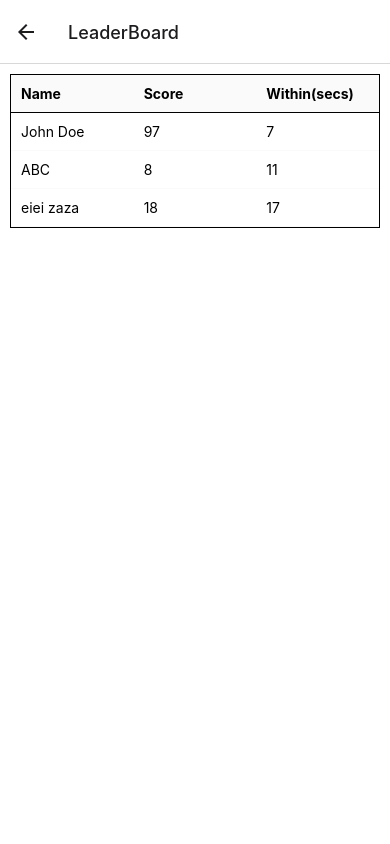
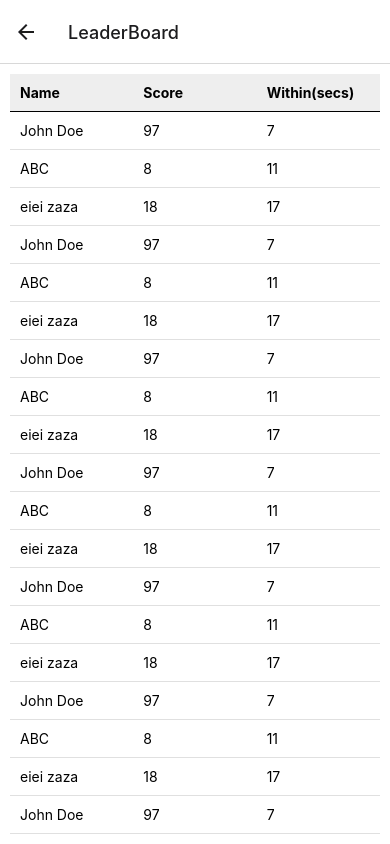
Before and after one commit to lertumpai/exam-bd, a React Native app: screen /LeaderBoard in a window 390 px wide. Built offline with nearby package versions, Linux system fonts and the light colour scheme.

Commit message:
implement table score

```diff
--- a/screens/leaderBoard/components/ScoreTable.tsx
+++ b/screens/leaderBoard/components/ScoreTable.tsx
@@ -32,7 +32,196 @@ function ScoreTable() {
       score: 18,
       startDateTime: new Date('2021-01-01T00:00:00Z'),
       finishDateTime: new Date('2021-01-01T00:00:17Z')
-    }
+    },
+    {
+      id: 1,
+      name: 'John Doe',
+      score: 97,
+      startDateTime: new Date('2021-01-01T00:00:00Z'),
+      finishDateTime: new Date('2021-01-01T00:00:07Z')
+    },
+    {
+      id: 2,
+      name: 'ABC',
+      score: 8,
+      startDateTime: new Date('2021-01-01T00:00:00Z'),
+      finishDateTime: new Date('2021-01-01T00:00:11Z')
+    },
+    {
+      id: 3,
+      name: 'eiei zaza',
+      score: 18,
+      startDateTime: new Date('2021-01-01T00:00:00Z'),
+      finishDateTime: new Date('2021-01-01T00:00:17Z')
+    },
+    {
+      id: 1,
+      name: 'John Doe',
+      score: 97,
+      startDateTime: new Date('2021-01-01T00:00:00Z'),
+      finishDateTime: new Date('2021-01-01T00:00:07Z')
+    },
+    {
+      id: 2,
+      name: 'ABC',
+      score: 8,
+      startDateTime: new Date('2021-01-01T00:00:00Z'),
+      finishDateTime: new Date('2021-01-01T00:00:11Z')
+    },
+    {
+      id: 3,
+      name: 'eiei zaza',
+      score: 18,
+      startDateTime: new Date('2021-01-01T00:00:00Z'),
+      finishDateTime: new Date('2021-01-01T00:00:17Z')
+    },
+    {
+      id: 1,
+      name: 'John Doe',
+      score: 97,
+      startDateTime: new Date('2021-01-01T00:00:00Z'),
+      finishDateTime: new Date('2021-01-01T00:00:07Z')
+    },
+    {
+      id: 2,
+      name: 'ABC',
+      score: 8,
+      startDateTime: new Date('2021-01-01T00:00:00Z'),
+      finishDateTime: new Date('2021-01-01T00:00:11Z')
+    },
+    {
+      id: 3,
+      name: 'eiei zaza',
+      score: 18,
+      startDateTime: new Date('2021-01-01T00:00:00Z'),
+      finishDateTime: new Date('2021-01-01T00:00:17Z')
+    },
+    {
+      id: 1,
+      name: 'John Doe',
+      score: 97,
+      startDateTime: new Date('2021-01-01T00:00:00Z'),
+      finishDateTime: new Date('2021-01-01T00:00:07Z')
+    },
+    {
+      id: 2,
+      name: 'ABC',
+      score: 8,
+      startDateTime: new Date('2021-01-01T00:00:00Z'),
+      finishDateTime: new Date('2021-01-01T00:00:11Z')
+    },
+    {
+      id: 3,
+      name: 'eiei zaza',
+      score: 18,
+      startDateTime: new Date('2021-01-01T00:00:00Z'),
+      finishDateTime: new Date('2021-01-01T00:00:17Z')
+    },
+    {
+      id: 1,
+      name: 'John Doe',
+      score: 97,
+      startDateTime: new Date('2021-01-01T00:00:00Z'),
+      finishDateTime: new Date('2021-01-01T00:00:07Z')
+    },
+    {
+      id: 2,
+      name: 'ABC',
+      score: 8,
+      startDateTime: new Date('2021-01-01T00:00:00Z'),
+      finishDateTime: new Date('2021-01-01T00:00:11Z')
+    },
+    {
+      id: 3,
+      name: 'eiei zaza',
+      score: 18,
+      startDateTime: new Date('2021-01-01T00:00:00Z'),
+      finishDateTime: new Date('2021-01-01T00:00:17Z')
+    },
+    {
+      id: 1,
+      name: 'John Doe',
+      score: 97,
+      startDateTime: new Date('2021-01-01T00:00:00Z'),
+      finishDateTime: new Date('2021-01-01T00:00:07Z')
+    },
+    {
+      id: 2,
+      name: 'ABC',
+      score: 8,
+      startDateTime: new Date('2021-01-01T00:00:00Z'),
+      finishDateTime: new Date('2021-01-01T00:00:11Z')
+    },
+    {
+      id: 3,
+      name: 'eiei zaza',
+      score: 18,
+      startDateTime: new Date('2021-01-01T00:00:00Z'),
+      finishDateTime: new Date('2021-01-01T00:00:17Z')
+    },
+    {
+      id: 1,
+      name: 'John Doe',
+      score: 97,
+      startDateTime: new Date('2021-01-01T00:00:00Z'),
+      finishDateTime: new Date('2021-01-01T00:00:07Z')
+    },
+    {
+      id: 2,
+      name: 'ABC',
+      score: 8,
+      startDateTime: new Date('2021-01-01T00:00:00Z'),
+      finishDateTime: new Date('2021-01-01T00:00:11Z')
+    },
+    {
+      id: 3,
+      name: 'eiei zaza',
+      score: 18,
+      startDateTime: new Date('2021-01-01T00:00:00Z'),
+      finishDateTime: new Date('2021-01-01T00:00:17Z')
+    },
+    {
+      id: 1,
+      name: 'John Doe',
+      score: 97,
+      startDateTime: new Date('2021-01-01T00:00:00Z'),
+      finishDateTime: new Date('2021-01-01T00:00:07Z')
+    },
+    {
+      id: 2,
+      name: 'ABC',
+      score: 8,
+      startDateTime: new Date('2021-01-01T00:00:00Z'),
+      finishDateTime: new Date('2021-01-01T00:00:11Z')
+    },
+    {
+      id: 3,
+      name: 'eiei zaza',
+      score: 18,
+      startDateTime: new Date('2021-01-01T00:00:00Z'),
+      finishDateTime: new Date('2021-01-01T00:00:17Z')
+    },
+    {
+      id: 1,
+      name: 'John Doe',
+      score: 97,
+      startDateTime: new Date('2021-01-01T00:00:00Z'),
+      finishDateTime: new Date('2021-01-01T00:00:07Z')
+    },
+    {
+      id: 2,
+      name: 'ABC',
+      score: 8,
+      startDateTime: new Date('2021-01-01T00:00:00Z'),
+      finishDateTime: new Date('2021-01-01T00:00:11Z')
+    },
+    {
+      id: 3,
+      name: 'eiei zaza',
+      score: 18,
+      startDateTime: new Date('2021-01-01T00:00:00Z'),
+      finishDateTime: new Date('2021-01-01T00:00:17Z')
+    },
   ]
 
   function ScoreHeader() {
@@ -60,14 +249,16 @@ function ScoreTable() {
   }
 
   return (
-    <ScrollView contentContainerStyle={styles.container}>
-      <View style={styles.table}>
-        <ScoreHeader/>
-        {tableData.map((row) => (
-          <ScoreRow {...row}/>
-        ))}
-      </View>
-    </ScrollView>
+    <View style={styles.container}>
+      <ScoreHeader/>
+      <ScrollView contentContainerStyle={styles.scrollContainer}>
+        <View style={styles.table}>
+          {tableData.map((row) => (
+            <ScoreRow key={row.id} {...row}/>
+          ))}
+        </View>
+      </ScrollView>
+    </View>
   )
 }
 
@@ -75,16 +266,18 @@ export default React.memo(ScoreTable)
 
 const styles = StyleSheet.create({
   container: {
+    flex: 1,
     padding: 10,
+  },
+  scrollContainer: {
+    flexGrow: 1,
   },
   table: {
     width: '100%',
-    borderWidth: 1,
-    borderColor: colors.black,
   },
   tableHeader: {
     flexDirection: 'row',
-    backgroundColor: colors.grey["50"],
+    backgroundColor: colors.grey["200"],
     borderBottomWidth: 1,
     borderBottomColor: colors.black,
   },
@@ -97,7 +290,7 @@ const styles = StyleSheet.create({
   tableRow: {
     flexDirection: 'row',
     borderBottomWidth: 1,
-    borderBottomColor: colors.grey["50"],
+    borderBottomColor: colors.grey["300"],
   },
   rowText: {
     flex: 1,
```
